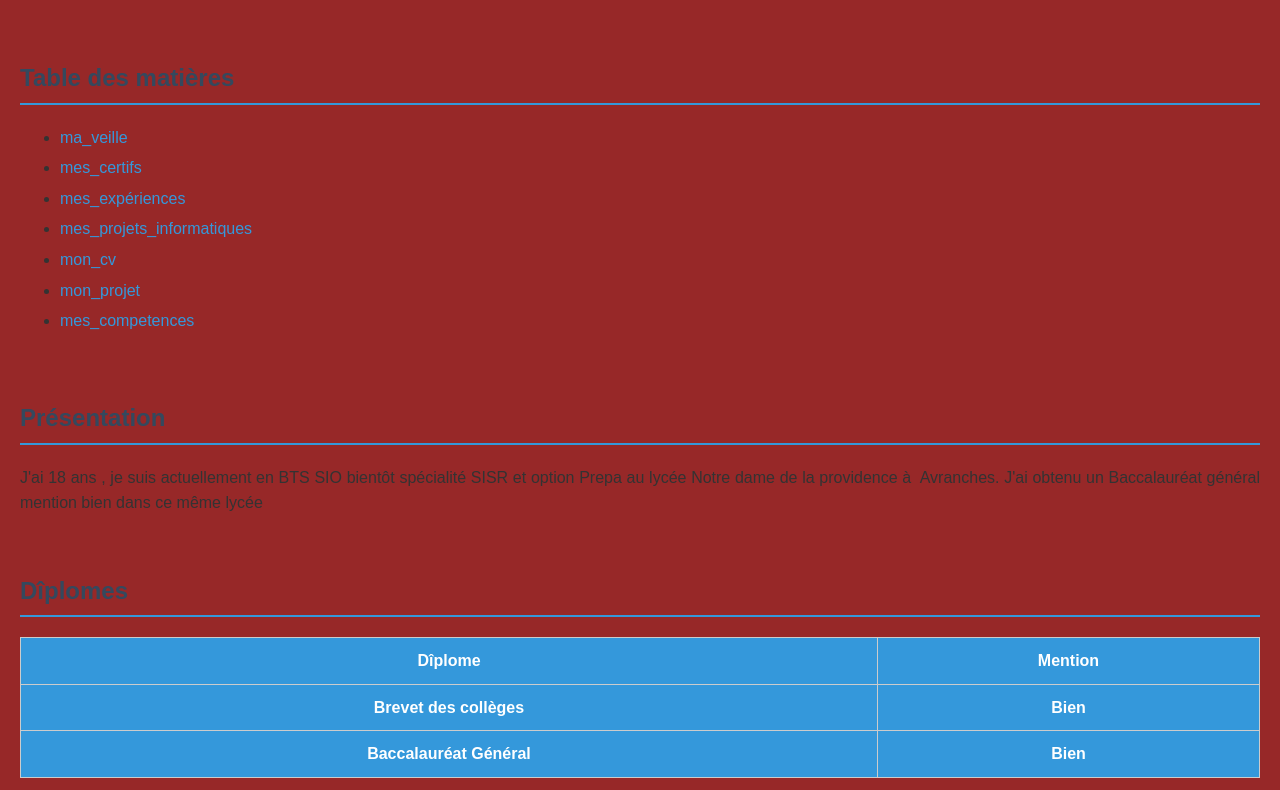
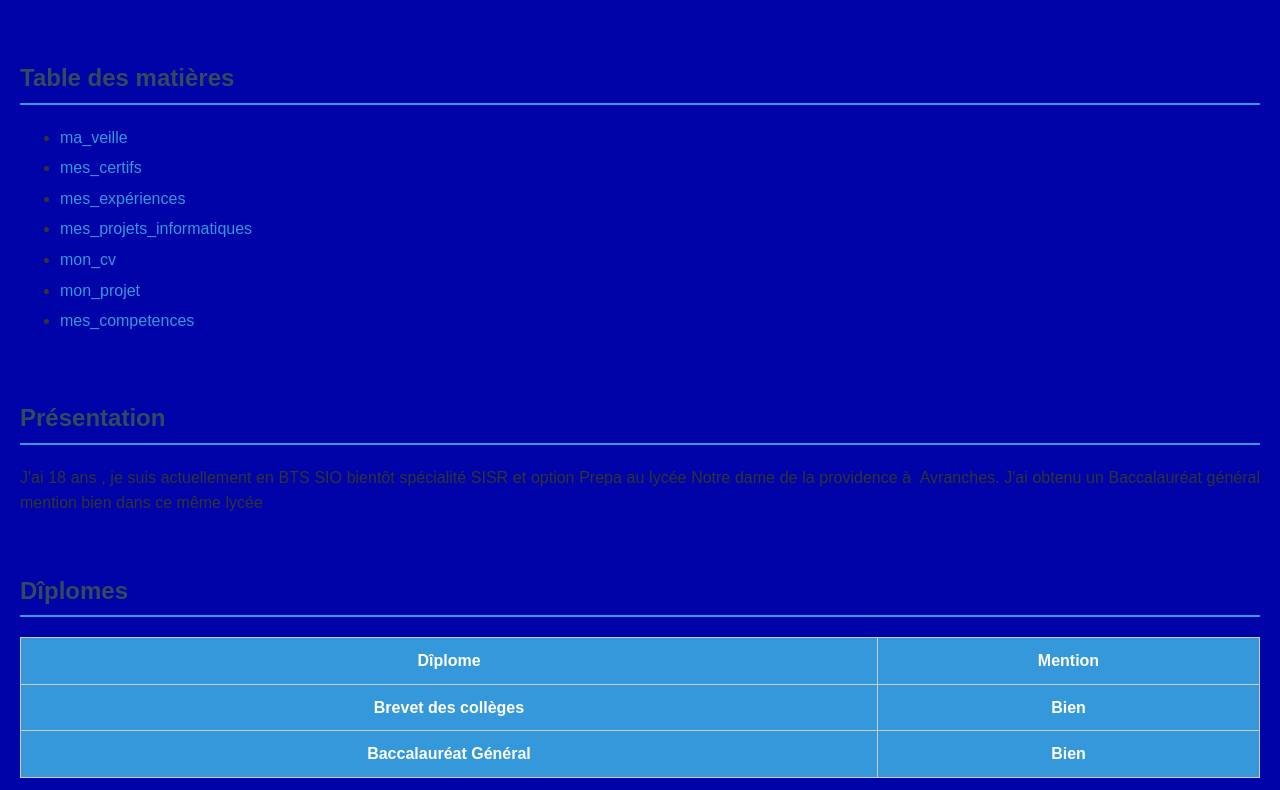
Before and after one commit to paulcrnt/tp-git, a plain HTML site: page index.html in a window 1280 px wide. Shown: the part 97-887 px from the top of the page. Drawn offline with Linux system fonts and the light colour scheme.

Commit message:
version fond bleu

```diff
--- a/stylesheet.css
+++ b/stylesheet.css
@@ -1,7 +1,7 @@
 body {
     font-family: Arial, sans-serif;
     line-height: 1.6;
-    background-color: rgb(151, 40, 40);
+    background-color: rgb(0, 3, 167);
     color: #333;
     margin: 20px;
     padding: 0;
```
